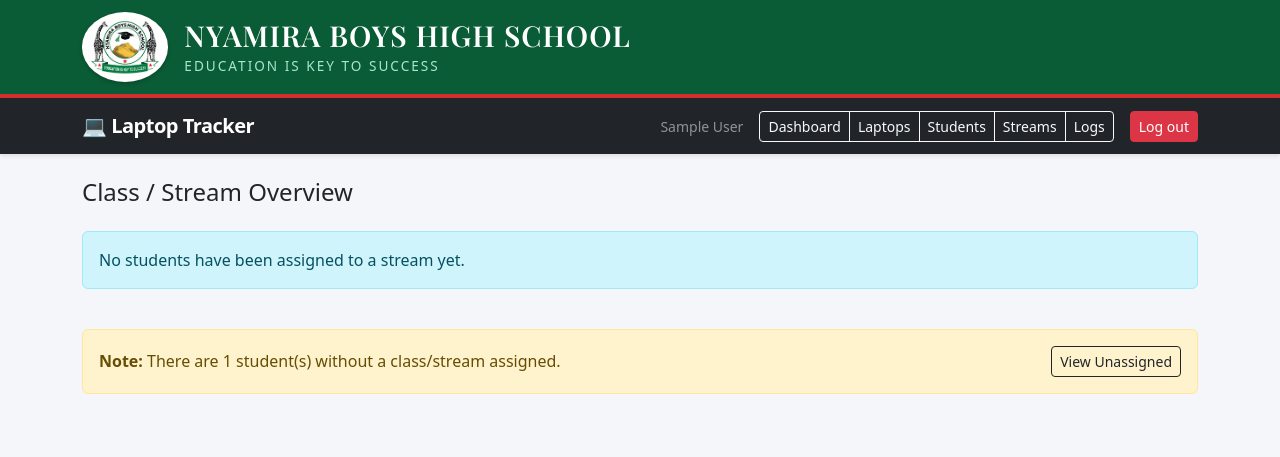
After one commit to manotim/laptop_tracker, a Django app: page /staff/streams/ in a window 1280 px wide. The commit adds this page. Shown: the top 457 px of the page. Run offline with Django 5.2, Linux system fonts and the light colour scheme; the visitor is signed in with stand-in values (Sample User, id 1); data comes from the database, SQL or seed files in the repository.

Commit message:
Add dedicated streams page and stream filtering on students page

```diff
--- a/tracking/templates/tracking/base.html
+++ b/tracking/templates/tracking/base.html
@@ -92,6 +92,7 @@
                         <a href="{% url 'staff_dashboard' %}" class="btn btn-outline-light">Dashboard</a>
                         <a href="{% url 'staff_laptops' %}" class="btn btn-outline-light">Laptops</a>
                         <a href="{% url 'staff_students' %}" class="btn btn-outline-light">Students</a>
+                        <a href="{% url 'staff_streams' %}" class="btn btn-outline-light">Streams</a>
                         <a href="{% url 'staff_logs' %}" class="btn btn-outline-light">Logs</a>
                     </div>
                 {% endif %}
--- /dev/null
+++ b/tracking/templates/tracking/staff_streams.html
@@ -0,0 +1,50 @@
+{% extends 'tracking/base.html' %}
+{% block title %}Streams Overview{% endblock %}
+
+{% block content %}
+<h4 class="mb-4">Class / Stream Overview</h4>
+
+<div class="row g-3">
+    {% for stream in stream_data %}
+    <div class="col-md-4">
+        <div class="card h-100 shadow-sm border-0">
+            <div class="card-header bg-dark text-white py-3 d-flex justify-content-between align-items-center">
+                <h5 class="mb-0">{{ stream.name }}</h5>
+                <span class="badge bg-light text-dark">{{ stream.total_students }} Students</span>
+            </div>
+            <div class="card-body">
+                <div class="d-flex justify-content-between mb-2">
+                    <span class="text-muted">Total Laptops:</span>
+                    <strong>{{ stream.total_laptops }}</strong>
+                </div>
+                <div class="d-flex justify-content-between mb-2">
+                    <span class="text-success">In Storage:</span>
+                    <strong>{{ stream.in_laptops }}</strong>
+                </div>
+                <div class="d-flex justify-content-between mb-3">
+                    <span class="text-warning">Currently Out:</span>
+                    <strong>{{ stream.out_laptops }}</strong>
+                </div>
+                <a href="{% url 'staff_students' %}?stream={{ stream.name|urlencode }}" class="btn btn-outline-primary w-100">
+                    View Students
+                </a>
+            </div>
+        </div>
+    </div>
+    {% empty %}
+    <div class="col-12">
+        <div class="alert alert-info">No students have been assigned to a stream yet.</div>
+    </div>
+    {% endfor %}
+</div>
+
+{% if unassigned > 0 %}
+<div class="alert alert-warning mt-4 d-flex justify-content-between align-items-center">
+    <div>
+        <strong>Note:</strong> There are {{ unassigned }} student(s) without a class/stream assigned.
+    </div>
+    <a href="{% url 'staff_students' %}" class="btn btn-sm btn-outline-dark">View Unassigned</a>
+</div>
+{% endif %}
+
+{% endblock %}
--- a/tracking/urls.py
+++ b/tracking/urls.py
@@ -20,6 +20,8 @@ urlpatterns = [
 
     path('staff/logs/', views.staff_logs, name='staff_logs'),
 
+    path('staff/streams/', views.staff_streams_list, name='staff_streams'),
+
     path('staff/logs/export/', views.export_logs_csv, name='export_logs_csv'),
 
     path('staff/students/', views.staff_students_list, name='staff_students'),
--- a/tracking/views.py
+++ b/tracking/views.py
@@ -8,7 +8,7 @@ from django.contrib import messages
 from django.contrib.auth import logout
 from django.contrib.auth.decorators import login_required, user_passes_test
 from django.contrib.auth.views import LoginView
-from django.db.models import Q
+from django.db.models import Q, Count
 from django.shortcuts import render, redirect, get_object_or_404
 from django.utils import timezone
 from django.views.decorators.http import require_POST
@@ -309,15 +309,23 @@ def staff_laptop_return(request, laptop_id):
 @staff_required
 def staff_students_list(request):
     q = request.GET.get('q', '').strip()
+    stream = request.GET.get('stream', '').strip() # NEW: Filter by stream
+
     qs = Student.objects.all().order_by('admission_number')
+
     if q:
         qs = qs.filter(
             Q(admission_number__icontains=q)
             | Q(full_name__icontains=q)
             | Q(email__icontains=q)
         )
+    if stream:
+        qs = qs.filter(class_stream=stream) # Apply stream filter
 
-    # NEW: Pagination logic
+    # Get unique streams for the dropdown
+    available_streams = Student.objects.exclude(class_stream='').values_list('class_stream', flat=True).distinct().order_by('class_stream')
+
+    # Pagination logic
     paginator = Paginator(qs, 10)
     page_number = request.GET.get('page')
     page_obj = paginator.get_page(page_number)
@@ -333,7 +341,9 @@ def staff_students_list(request):
     return render(request, 'tracking/staff_students.html', {
         'rows': rows,
         'query': q,
-        'page_obj': page_obj, # Pass the page object to the template
+        'current_stream': stream, # Pass selected stream back to template
+        'available_streams': available_streams,
+        'page_obj': page_obj,
     })
 
 
@@ -461,3 +471,37 @@ def export_logs_csv(request):
             status
         ])
     return response
+
+
+@staff_required
+def staff_streams_list(request):
+    # Get unique streams and ignore blank ones
+    streams = Student.objects.exclude(class_stream='').values_list('class_stream', flat=True).distinct().order_by('class_stream')
+
+    stream_data = []
+    for stream in streams:
+        # Get students in this stream
+        students = Student.objects.filter(class_stream=stream)
+        total_students = students.count()
+
+        # Count laptops owned by students in this stream
+        total_laptops = Laptop.objects.filter(owner__class_stream=stream).count()
+
+        # Count how many laptops from this stream are currently checked out
+        out_laptops = Checkout.objects.filter(student__class_stream=stream, returned_at__isnull=True).count()
+
+        stream_data.append({
+            'name': stream,
+            'total_students': total_students,
+            'total_laptops': total_laptops,
+            'out_laptops': out_laptops,
+            'in_laptops': total_laptops - out_laptops
+        })
+
+    # Also count unassigned students
+    unassigned = Student.objects.filter(class_stream='').count()
+
+    return render(request, 'tracking/staff_streams.html', {
+        'stream_data': stream_data,
+        'unassigned': unassigned
+    })
```
Also changed, not shown: tracking/templates/tracking/staff_students.html (+27 -13 lines).
